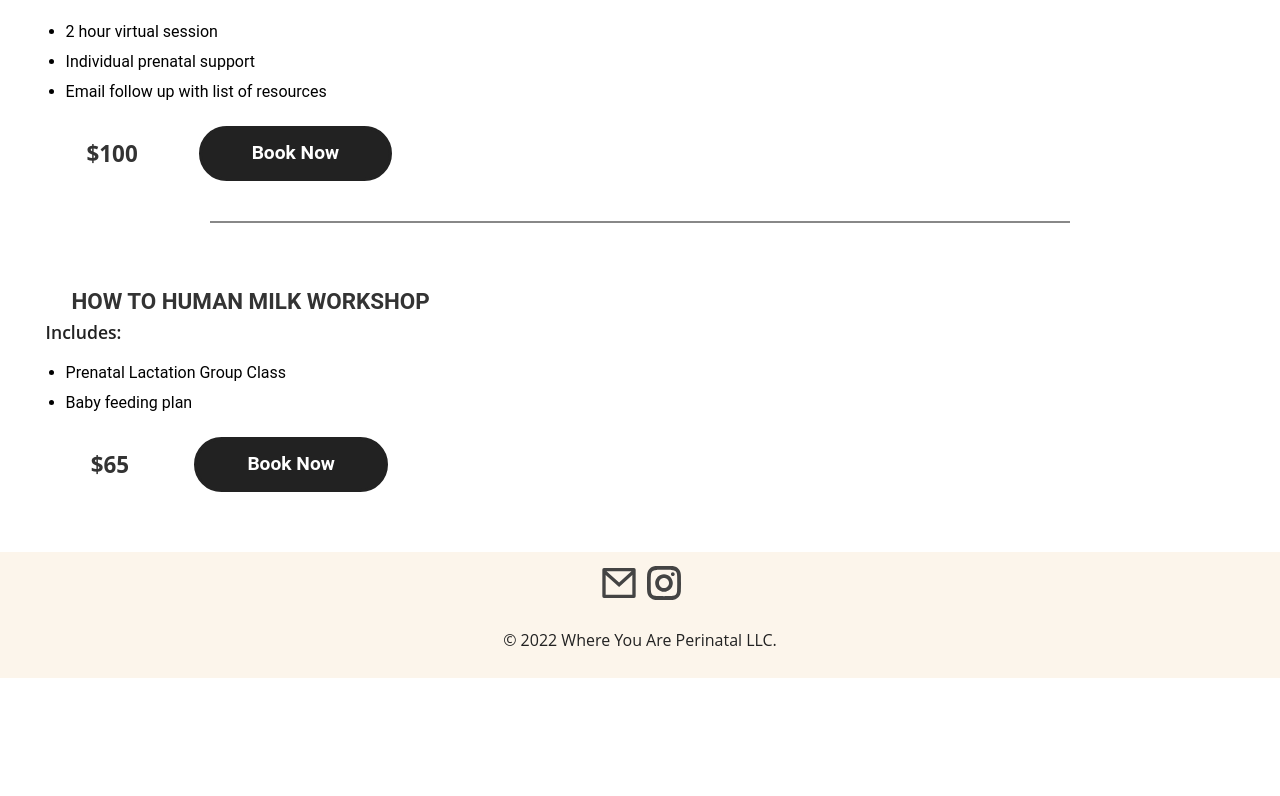
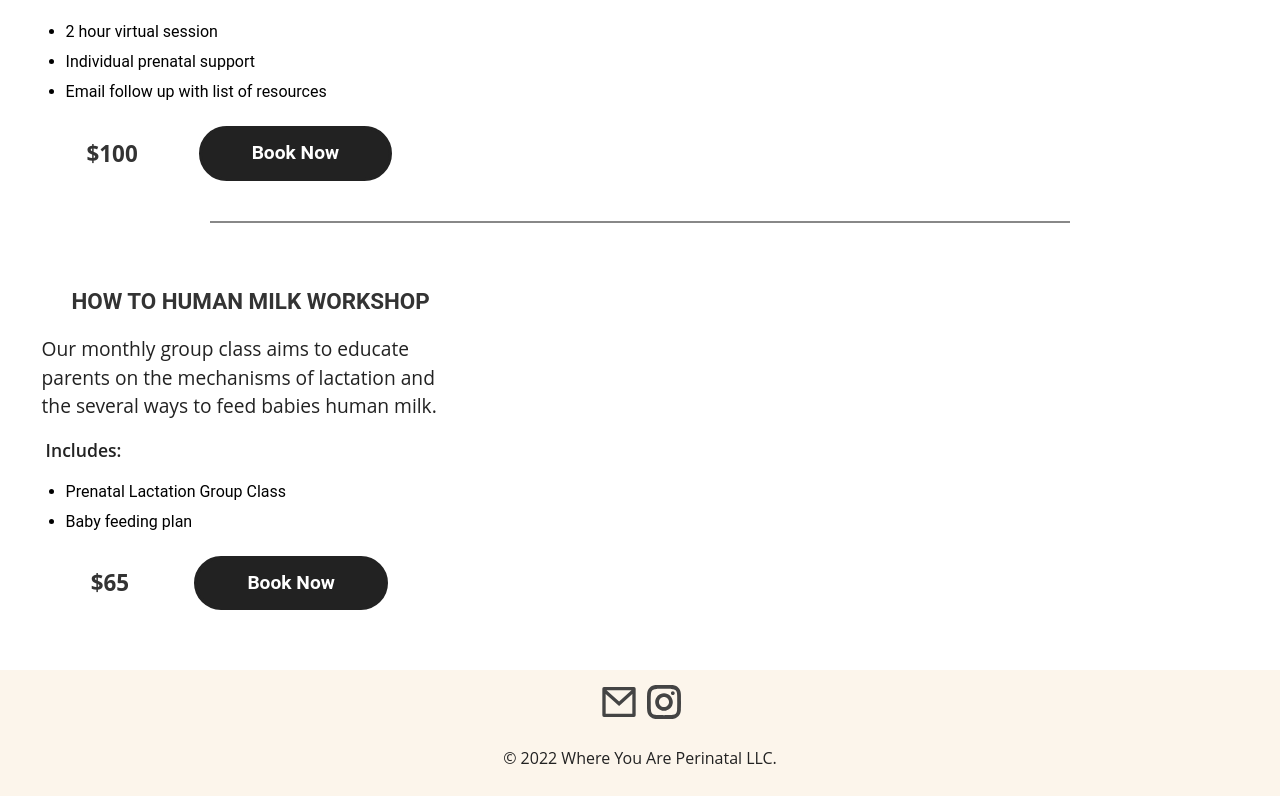
Before and after one commit to dwainejade/wyal, a React (Vite) app: page /services in a window 1280 px wide. Shown: the part 888-1684 px from the top of the page. Before the commit the page ends 1566 px from the top, so only its background shows below. Built offline with nearby package versions, Linux system fonts and the light colour scheme.

Commit message:
booking link added

```diff
--- a/src/pages/ServicePage.jsx
+++ b/src/pages/ServicePage.jsx
@@ -1,11 +1,8 @@
 import React from "react";
+import { Link } from "react-router-dom";
 import "./ServicePage.scss";
 
-import { useNavigate } from "react-router-dom";
-
 function ServicePage() {
-  let navigate = useNavigate();
-
   return (
     <div className="service-wrapper">
       <div className="service-con">
@@ -27,11 +24,10 @@ function ServicePage() {
 
         <div className="service-footer">
           <p className="price">$275</p>
-          <button
-            className="button"
-            onClick={() => navigate("/book/lactation-support")}
-          >
-            Book Now
+          <button className="button">
+            <a href="https://schedulingwyaperinatal.as.me/schedule.php">
+              Book Now
+            </a>
           </button>
         </div>
       </div>
@@ -54,17 +50,20 @@ function ServicePage() {
         </div>
         <div className="service-footer">
           <p className="price">$100</p>
-          <button
-            className="button"
-            onClick={() => navigate("/book/prenatal-support")}
-          >
-            Book Now
+          <button className="button">
+            <a href="https://schedulingwyaperinatal.as.me/schedule.php">
+              Book Now
+            </a>
           </button>
         </div>
       </div>
       <div className="divider" />
       <div className="service-con">
         <h1 className="service-title">How To Human Milk Workshop</h1>
+        <p className="service-caption">
+          Our monthly group class aims to educate parents on the mechanisms of
+          lactation and the several ways to feed babies human milk.
+        </p>
         <div className="package-con">
           <p className="package-header">Includes:</p>
           <ul className="package-items">
@@ -74,11 +73,10 @@ function ServicePage() {
         </div>
         <div className="service-footer">
           <p className="price">$65</p>
-          <button
-            className="button"
-            onClick={() => navigate("/book/childbirth-education")}
-          >
-            Book Now
+          <button className="button">
+            <a href="https://schedulingwyaperinatal.as.me/schedule.php">
+              Book Now
+            </a>
           </button>
         </div>
       </div>
```
